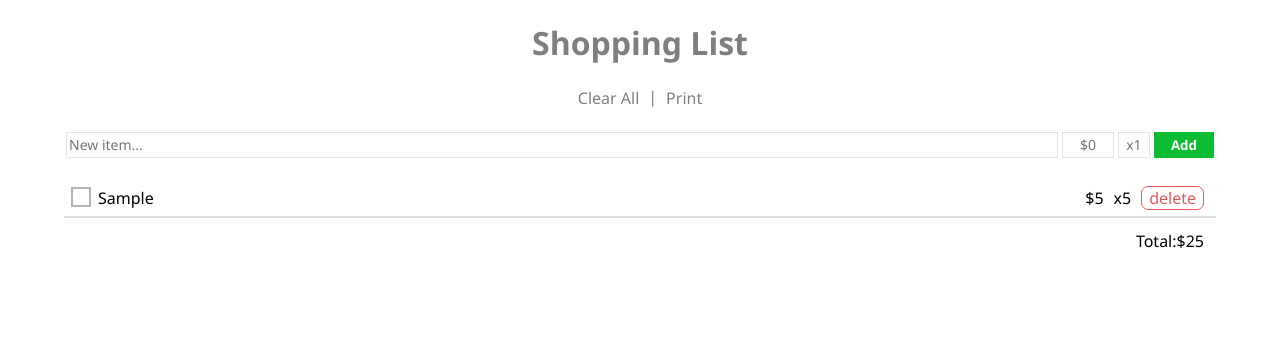
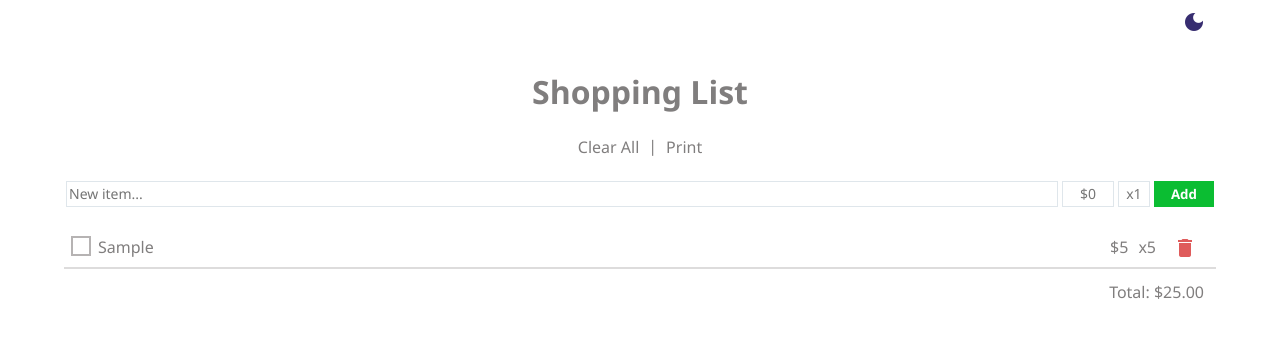
Before and after one commit to katarinazrn/shoppinglist, a React (Create React App) app in the folder shoppinglist/: page / in a window 1280 px wide. Both pictures are taken after typing "Sample", "5", "5" into the empty fields and a click on the button "Add". Shown: the top 338 px of the page. Built offline with nearby package versions, Linux system fonts and the light colour scheme.

Commit message:
dark mode i ostalo

```diff
--- a/shoppinglist/package.json
+++ b/shoppinglist/package.json
@@ -9,6 +9,7 @@
     "react": "^17.0.2",
     "react-dom": "^17.0.2",
     "react-scripts": "5.0.0",
+    "react-to-print": "^2.14.2",
     "styled-components": "^5.3.3",
     "web-vitals": "^2.1.2"
   },
--- a/shoppinglist/src/App.css
+++ b/shoppinglist/src/App.css
@@ -25,4 +25,25 @@ h1{
 #container{
   width: 90%;
   margin: 0 auto;
+
 }
+
+#wrapper{
+  height: 100vh;
+  background-color: var(--background);
+}
+
+.light{
+  color: rgb(252, 251, 228);
+  cursor: pointer;
+}
+
+.dark{
+  color: rgb(55, 45, 112);
+  cursor: pointer;
+}
+
+#theme{
+  text-align: right;
+  padding: 10px;
+}
--- a/shoppinglist/src/App.js
+++ b/shoppinglist/src/App.js
@@ -3,13 +3,24 @@ import NewItem from './components/NewItem';
 import ItemsList from './components/ItemsList';
 import { useEffect, useState } from 'react';
 import Actions from './components/Actions';
-import ToPrint from './components/ToPrint';
 
 const App = () => {
 
   const [items, setItems] = useState([]);
   const [total, setTotal] = useState(0);
   const [undefinedPrices, setUndefinedPrices] = useState(0);
+  const [theme, setTheme] = useState('light');
+
+  useEffect(() => {
+
+    if (localStorage.getItem('theme')) {
+      setTheme(localStorage.getItem('theme'));
+    }
+    else {
+      localStorage.setItem('theme', 'light');
+    }
+
+  }, []);
 
   useEffect(() => {
     if (localStorage.getItem('items')) {
@@ -84,13 +95,31 @@ const App = () => {
     setUndefinedPrices(0);
   }
 
+  const changeTheme = () => {
+    setTheme(prev => prev == 'dark' ? 'light' : 'dark');
+  }
+
   return (
-    <div id='container'>
-      <h1>Shopping List</h1>
-      <Actions clearAll={clearAll} />
-      <NewItem addItem={addItem} />
-      <ItemsList delete={deleteItem} total={total} toggle={toggle}
-        undefinedPrices={undefinedPrices} items={items} />
+    <div id='wrapper' theme={theme}>
+      <div id='container' >
+        <div id='theme'>
+          {theme == 'dark' ?
+            <span onClick={() => changeTheme()} className="material-icons light">
+              light_mode
+            </span>
+            :
+            <span onClick={() => changeTheme()} className="material-icons dark">
+              dark_mode
+            </span>
+          }
+        </div>
+        <h1>Shopping List</h1>
+        <Actions items={items} undefinedPrices={undefinedPrices}
+          total={total} clearAll={clearAll} />
+        <NewItem addItem={addItem} />
+        <ItemsList delete={deleteItem} total={total} toggle={toggle}
+          undefinedPrices={undefinedPrices} items={items} />
+      </div>
     </div>
   );
 }
--- a/shoppinglist/src/components/Actions.js
+++ b/shoppinglist/src/components/Actions.js
@@ -1,11 +1,24 @@
-import './Actions.css'
+import './Actions.css';
+import ReactToPrint from 'react-to-print';
+import { useRef } from 'react';
+import { ToPrint } from './ToPrint';
 
 const Actions = props => {
+    const componentRef = useRef();
+
     return (
         <div id='actions'>
             <button onClick={props.clearAll}>Clear All </button>
             <span>|</span>
-            <button onClick={props.clearAll}>Print</button>
+            <ReactToPrint
+                trigger={() => <button >Print</button>}
+                content={() => componentRef.current}
+            />
+            <div style={{ display: 'none' }}>
+                <ToPrint ref={componentRef}
+                total={props.total} undefinedPrices={props.undefinedPrices}
+                items={props.items} />
+            </div>
         </div>
     )
 }
--- a/shoppinglist/src/components/Item.js
+++ b/shoppinglist/src/components/Item.js
@@ -10,10 +10,12 @@ const Item = props => {
                 </span>
             </label>
             <span id='itemName'>{props.item.name}</span>
-            <div>
-                {props.item.price>0 && <span>${props.item.price}</span>}
+            <div id='right'>
+                {props.item.price > 0 && <span>${props.item.price}</span>}
                 <span>x{props.item.amount}</span>
-                <span className='delete' onClick={()=>props.delete(props.item)}>delete</span>
+                <span className='material-icons delete' onClick={() => props.delete(props.item)}>
+                    delete
+                </span>
             </div>
         </div>
     )
--- a/shoppinglist/src/components/Items.css
+++ b/shoppinglist/src/components/Items.css
@@ -1,6 +1,7 @@
 #list{
     margin: 0;
     padding: 0;
+    color: var(--text-primary);
 }
 
 .item{
@@ -57,16 +58,13 @@ input[type='checkbox']{
 }
 
 .delete{
-    border: 1px solid rgb(223, 91, 91);
     color: rgb(223, 91, 91);
-    border-radius: 7px;
     padding: 0 7px;
     cursor: pointer;
 }
 
 .delete:hover{
-    background-color:rgb(223, 91, 91);
-    color: white;
+    color: var(--text-primary);
 }
 
 #total{
@@ -84,3 +82,7 @@ input[type='checkbox']{
     font-size: 40px;
     opacity: 0.5;
 }
+
+#right{
+    display: flex;
+}
--- a/shoppinglist/src/components/ItemsList.js
+++ b/shoppinglist/src/components/ItemsList.js
@@ -10,9 +10,9 @@ const ItemsList = props => {
                     <Item delete={props.delete} toggle={props.toggle} key={item.id} item={item} />
                 )}
                 {props.total > 0 &&
-                    <div id='total'>Total:
+                    <div id='total'>Total: {' '}
                         {props.undefinedPrices > 0 && ' >'}
-                        ${props.total}</div>}
+                         ${props.total.toFixed(2)}</div>}
             </ul>
         )
     else return (
@@ -20,7 +20,7 @@ const ItemsList = props => {
             <span className='material-icons'>
                 add_shopping_cart
             </span>
-            <p>No items</p>
+            <p>Add items to buy</p>
         </div>
     )
 }
--- a/shoppinglist/src/components/NewItem.css
+++ b/shoppinglist/src/components/NewItem.css
@@ -32,6 +32,7 @@
   border: 2px solid var(--accent);
   background-color: var(--accent);
   color: var(--background);
+  cursor: pointer;
 }
 
 #new button:hover{
--- a/shoppinglist/src/components/ToPrint.css
+++ b/shoppinglist/src/components/ToPrint.css
@@ -1,12 +1,22 @@
 #listToPrint {
   width: 100%;
-  border: 2px solid black;
 }
 #listToPrint li {
   display: flex;
+  list-style: none;
+  text-align: center;
+  border-bottom: 2px solid gray;
+  padding-left: 10px;
+  margin: 5px;
 }
 
 #listToPrint li div {
   margin-left: auto;
-  border: 1px solid red;
 }
+
+#complete{
+  margin-left: 20px;
+  width: 23px;
+  height: 23px;
+  border: 2px solid gray;
+}
--- a/shoppinglist/src/components/ToPrint.js
+++ b/shoppinglist/src/components/ToPrint.js
@@ -1,19 +1,24 @@
+import { forwardRef } from 'react';
 import './ToPrint.css';
 
-const ToPrint = props => {
+export const ToPrint = forwardRef((props,printRef) => {
     return (
-        <ul id='listToPrint'>
+        <ul ref={printRef} id='listToPrint'>
+            <h1>Shopping List</h1>
             {props.items.map(item =>
-                <li>
-                    {item.name}
+                <li key={item.id}>
+                    <span>{item.name}</span>
                     <div>
-                        {item.price > 0 && <span>${item.price}</span>}
+                        {item.price > 0 && <span>${item.price} </span>}
                         <span>x{item.amount}</span>
                     </div>
+                    <span id='complete'></span>
                 </li>
             )}
+            {props.total > 0 &&
+                <div id='total'>Total:
+                    {props.undefinedPrices > 0 && ' >'}
+                    ${props.total}</div>}
         </ul>
     )
-}
-
-export default ToPrint;
+})
```
Also changed, not shown: 1 other file (tests, documents, lock files or other folders).
